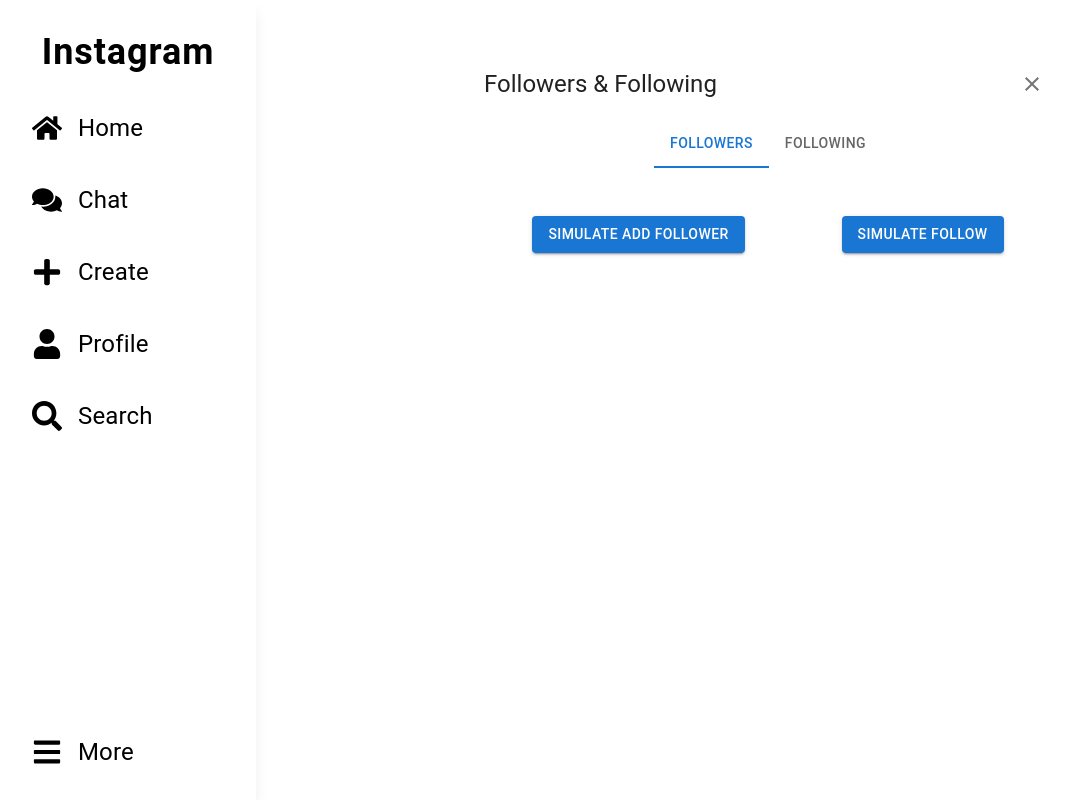
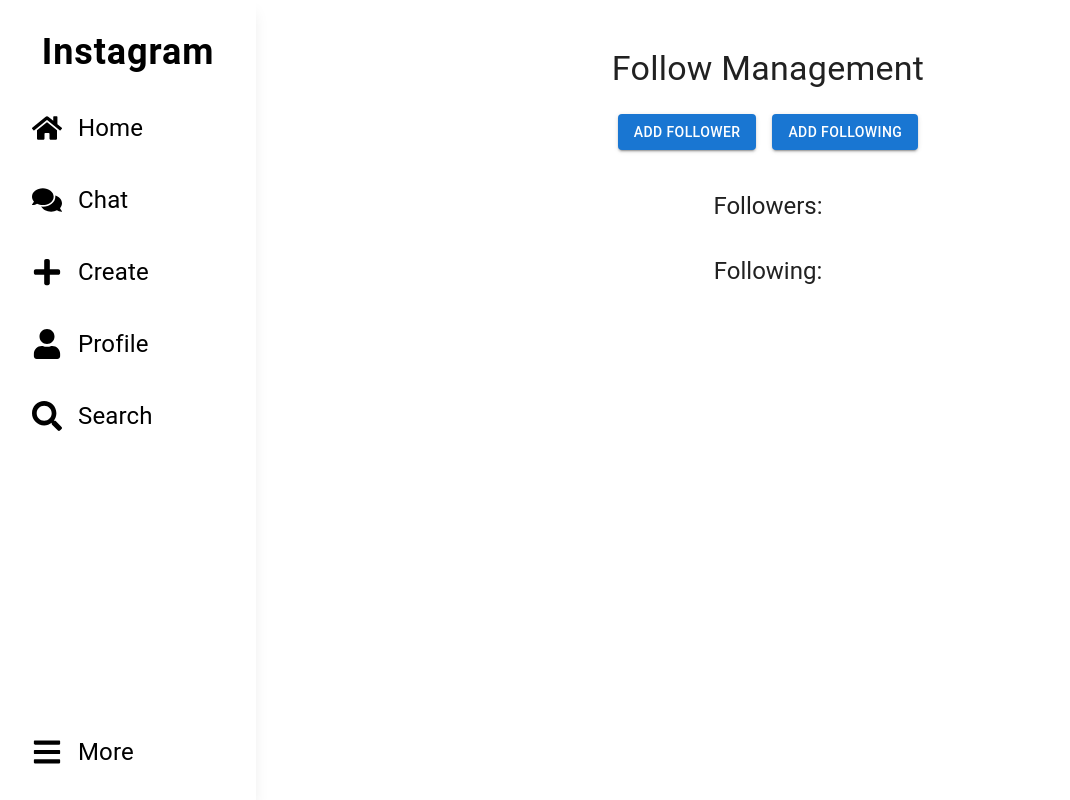
Before and after one commit to fatimamaqsood29/chat, a React (Vite) app: page /follow in a window 1280 px wide. Shown: the whole page, without its empty margins (0-1070 px from the left). Built offline with nearby package versions, Linux system fonts and the light colour scheme.

Commit message:
golbal state management

```diff
--- a/package.json
+++ b/package.json
@@ -17,6 +17,7 @@
     "@hookform/resolvers": "^3.10.0",
     "@mui/icons-material": "^6.4.2",
     "@mui/material": "^6.4.2",
+    "@reduxjs/toolkit": "^2.5.1",
     "@tailwindcss/vite": "^4.0.2",
     "@tanstack/react-query": "^5.65.1",
     "framer-motion": "^12.0.6",
@@ -25,6 +26,7 @@
     "react-hook-form": "^7.54.2",
     "react-hot-toast": "^2.5.1",
     "react-icons": "^5.4.0",
+    "react-redux": "^9.2.0",
     "react-router-dom": "^7.1.4",
     "react-toastify": "^11.0.3",
     "tailwindcss": "^4.0.2",
--- a/src/App.jsx
+++ b/src/App.jsx
@@ -1,4 +1,3 @@
-// App.js
 import React, { useState } from 'react';
 import { BrowserRouter as Router, Routes, Route } from 'react-router-dom';
 import { Toaster } from 'react-hot-toast';
@@ -22,7 +21,7 @@
       <Router>
         <div className="min-h-screen flex relative">
           {/* Fixed Navigation Bar */}
-          <div className="w-64 h-screen fixed left-0">
+          <div className="w-64 h-screen fixed left-0 bg-gray-100 dark:bg-gray-900">
             <Navbar
               setIsSearchOpen={setIsSearchOpen}
               isSearchOpen={isSearchOpen}
@@ -31,16 +30,16 @@
 
           {/* Search Overlay */}
           {isSearchOpen && (
-            <div className="fixed top-0 left-19 w-96 h-screen border-r p-4 bg-white z-50 shadow-md">
+            <div className="fixed top-0 left-20 w-96 h-screen border-r p-4 bg-white z-50 shadow-md dark:bg-gray-800">
               <SearchScreen onClose={() => setIsSearchOpen(false)} />
             </div>
           )}
 
           {/* Main Content Area */}
           <div
-            className={`flex-grow p-4 relative ${
-              isSearchOpen ? 'ml-[160px]' : 'ml-64'
-            }`}
+            className={`flex-grow p-4 ${
+              isSearchOpen ? 'ml-96' : 'ml-64'
+            } transition-all`}
           >
             <Toaster position="top-right" reverseOrder={false} />
             <Routes>
--- /dev/null
+++ b/src/features/followSlice.js
@@ -0,0 +1,36 @@
+import { createSlice } from '@reduxjs/toolkit';
+
+const initialState = {
+  followers: [],
+  following: [],
+  // Seed dummy suggestions for follow recommendations:
+  suggestions: [
+    { id: 1, username: 'nature_lover', img: 'https://via.placeholder.com/50' },
+    { id: 2, username: 'tech_guru', img: 'https://via.placeholder.com/50' },
+    { id: 3, username: 'fitness_freak', img: 'https://via.placeholder.com/50' },
+    { id: 4, username: 'travel_junkie', img: 'https://via.placeholder.com/50' },
+    { id: 5, username: 'foodie_diaries', img: 'https://via.placeholder.com/50' },
+  ],
+};
+
+const followSlice = createSlice({
+  name: 'follow',
+  initialState,
+  reducers: {
+    addFollower: (state, action) => {
+      state.followers.push(action.payload);
+    },
+    addFollowing: (state, action) => {
+      state.following.push(action.payload);
+    },
+    removeFollower: (state, action) => {
+      state.followers = state.followers.filter(user => user.id !== action.payload);
+    },
+    removeFollowing: (state, action) => {
+      state.following = state.following.filter(user => user.id !== action.payload);
+    },
+  },
+});
+
+export const { addFollower, addFollowing, removeFollower, removeFollowing } = followSlice.actions;
+export default followSlice.reducer;
--- /dev/null
+++ b/src/features/postSlice.js
@@ -0,0 +1,46 @@
+import { createSlice } from '@reduxjs/toolkit';
+
+const initialState = {
+  posts: [
+    {
+      id: 1,
+      username: 'mishi_262',
+      image: 'https://via.placeholder.com/300',
+      likes: 0,
+      liked: false,
+      comments: [],
+      showCommentInput: false,
+    },
+    // Add more sample posts if needed
+  ],
+};
+
+const postSlice = createSlice({
+  name: 'post',
+  initialState,
+  reducers: {
+    toggleLikePost: (state, action) => {
+      const post = state.posts.find((p) => p.id === action.payload);
+      if (post) {
+        post.liked = !post.liked;
+        post.likes = post.liked ? post.likes + 1 : post.likes - 1;
+      }
+    },
+    toggleCommentInput: (state, action) => {
+      const post = state.posts.find((p) => p.id === action.payload);
+      if (post) {
+        post.showCommentInput = !post.showCommentInput;
+      }
+    },
+    addCommentToPost: (state, action) => {
+      const { postId, commentText } = action.payload;
+      const post = state.posts.find((p) => p.id === postId);
+      if (post) {
+        post.comments.push(commentText);
+      }
+    },
+  },
+});
+
+export const { toggleLikePost, toggleCommentInput, addCommentToPost } = postSlice.actions;
+export default postSlice.reducer;
--- a/src/pages/Follow.jsx
+++ b/src/pages/Follow.jsx
@@ -1,151 +1,78 @@
-// src/pages/Follow.js
-import React, { useState, useEffect } from "react";
-import {
-  Box,
-  Tabs,
-  Tab,
-  List,
-  ListItem,
-  ListItemAvatar,
-  ListItemText,
-  Avatar,
-  Button,
-  IconButton,
-  Typography,
-} from "@mui/material";
-import { Close } from "@mui/icons-material";
-import { useNavigate, useLocation } from "react-router-dom";
-import { toast } from "react-toastify";
+import React from 'react';
+import { useDispatch, useSelector } from 'react-redux';
+import { addFollower, addFollowing, removeFollower, removeFollowing } from '../features/followSlice';
+import { Box, Button, Typography, Container, List, ListItem, IconButton } from '@mui/material';
+import DeleteIcon from '@mui/icons-material/Delete';
 
-const Follow = () => {
-  const navigate = useNavigate();
-  const location = useLocation();
-  // Use the passed state to determine the initial tab ("followers" or "following")
-  const initialTab = location.state?.tab || "followers";
-  const [selectedTab, setSelectedTab] = useState(initialTab);
-  const [followers, setFollowers] = useState([]);
-  const [following, setFollowing] = useState([]);
-
-  useEffect(() => {
-    // Load existing data from localStorage (or use empty arrays)
-    const storedFollowers = JSON.parse(localStorage.getItem("followers")) || [];
-    const storedFollowing = JSON.parse(localStorage.getItem("following")) || [];
-    setFollowers(storedFollowers);
-    setFollowing(storedFollowing);
-  }, []);
-
-  const handleTabChange = (event, newValue) => {
-    setSelectedTab(newValue);
+function Follow() {
+  const dispatch = useDispatch();
+  const followers = useSelector((state) => state.follow.followers);
+  const following = useSelector((state) => state.follow.following);
+  const handleAddFollower = () => {
+    dispatch(addFollower({
+      id: Date.now(),
+      username: `follower_${Date.now()}`
+    }));
   };
 
-  const handleUnfollow = (userId) => {
-    const updatedFollowing = following.filter((user) => user.id !== userId);
-    setFollowing(updatedFollowing);
-    localStorage.setItem("following", JSON.stringify(updatedFollowing));
-    toast.success("Unfollowed successfully!");
+  const handleAddFollowing = () => {
+    dispatch(addFollowing({ id: Date.now(), username: `following_${Date.now()}` }));
   };
 
-  const handleRemoveFollower = (userId) => {
-    const updatedFollowers = followers.filter((user) => user.id !== userId);
-    setFollowers(updatedFollowers);
-    localStorage.setItem("followers", JSON.stringify(updatedFollowers));
-    toast.success("Follower removed successfully!");
+  const handleRemoveFollower = (id) => {
+    dispatch(removeFollower(id));
   };
 
-  // --- Dummy simulation functions ---
-  const simulateAddFollower = () => {
-    const newFollower = {
-      id: Date.now(), // unique id based on current timestamp
-      username: `follower_${Date.now()}`,
-      profileImage: "https://via.placeholder.com/40",
-    };
-    const updatedFollowers = [...followers, newFollower];
-    setFollowers(updatedFollowers);
-    localStorage.setItem("followers", JSON.stringify(updatedFollowers));
-    toast.success("Dummy follower added!");
-  };
-
-  const simulateAddFollowing = () => {
-    const newFollowing = {
-      id: Date.now(), // unique id based on current timestamp
-      username: `following_${Date.now()}`,
-      profileImage: "https://via.placeholder.com/40",
-    };
-    const updatedFollowing = [...following, newFollowing];
-    setFollowing(updatedFollowing);
-    localStorage.setItem("following", JSON.stringify(updatedFollowing));
-    toast.success("Dummy following added!");
-  };
-
-  const handleClose = () => {
-    // Navigate back to the previous page (typically the ProfileScreen)
-    navigate(-1);
+  const handleRemoveFollowing = (id) => {
+    dispatch(removeFollowing(id));
   };
 
   return (
-    <Box width="100%" maxWidth="600px" margin="auto" mt={4} p={2}>
-      <Box display="flex" justifyContent="space-between" alignItems="center" mb={2}>
-        <Typography variant="h5">Followers &amp; Following</Typography>
-        <IconButton onClick={handleClose}>
-          <Close />
+    <Container>
+      <Box sx={{ textAlign: 'center', marginTop: 4 }}>
+        <Typography variant="h4" gutterBottom>
+          Follow Management
+        </Typography>
+
+        <Box sx={{ marginTop: 2 }}>
+          <Button onClick={handleAddFollower} variant="contained" sx={{ margin: 1 }}>
+            Add Follower
+          </Button>
+          <Button onClick={handleAddFollowing} variant="contained" sx={{ margin: 1 }}>
+            Add Following
+          </Button>
+        </Box>
+
+        <Box sx={{ marginTop: 4 }}>
+          <Typography variant="h5">Followers:</Typography>
+          <List>
+            {followers.map((follower) => (
+              <ListItem key={follower.id} sx={{ display: 'flex', justifyContent: 'space-between' }}>
+                <Typography>{follower.username}</Typography>
+                <IconButton onClick={() => handleRemoveFollower(follower.id)}>
+                  <DeleteIcon />
                 </IconButton>
-      </Box>
-      <Tabs
-        value={selectedTab}
-        onChange={handleTabChange}
-        indicatorColor="primary"
-        textColor="primary"
-        centered
-      >
-        <Tab label="Followers" value="followers" />
-        <Tab label="Following" value="following" />
-      </Tabs>
-      <Box mt={2}>
+              </ListItem>
+            ))}
+          </List>
+
+          <Typography variant="h5" sx={{ marginTop: 2 }}>
+            Following:
+          </Typography>
           <List>
-          {selectedTab === "followers"
-            ? followers.map((user) => (
-                <ListItem key={user.id}>
-                  <ListItemAvatar>
-                    <Avatar src={user.profileImage} />
-                  </ListItemAvatar>
-                  <ListItemText primary={user.username} />
-                  <Button
-                    variant="outlined"
-                    color="error"
-                    onClick={() => handleRemoveFollower(user.id)}
-                  >
-                    Remove
-                  </Button>
-                </ListItem>
-              ))
-            : following.map((user) => (
-                <ListItem key={user.id}>
-                  <ListItemAvatar>
-                    <Avatar src={user.profileImage} />
-                  </ListItemAvatar>
-                  <ListItemText primary={user.username} />
-                  <Button
-                    variant="outlined"
-                    color="error"
-                    onClick={() => handleUnfollow(user.id)}
-                  >
-                    Unfollow
-                  </Button>
+            {following.map((user) => (
+              <ListItem key={user.id} sx={{ display: 'flex', justifyContent: 'space-between' }}>
+                <Typography>{user.username}</Typography>
+                <IconButton onClick={() => handleRemoveFollowing(user.id)}>
+                  <DeleteIcon />
+                </IconButton>
               </ListItem>
             ))}
           </List>
         </Box>
-      {/* --- Dummy Action Buttons for Simulation --- */}
-      <Box mt={2} display="flex" justifyContent="space-around">
-        <Button variant="contained" onClick={simulateAddFollower}>
-          Simulate Add Follower
-        </Button>
-        <Button variant="contained" onClick={simulateAddFollowing}>
-          Simulate Follow
-        </Button>
       </Box>
-    </Box>
+    </Container>
   );
-};
+}
 
 export default Follow;
--- a/src/pages/ProfileScreen.jsx
+++ b/src/pages/ProfileScreen.jsx
@@ -14,6 +14,8 @@
 import "react-toastify/dist/ReactToastify.css";
 import { useState, useEffect } from "react";
 import { useNavigate, useLocation } from "react-router-dom";
+import { useSelector } from 'react-redux';
+
 
 function ProfileScreen() {
   const navigate = useNavigate();
@@ -28,12 +30,15 @@
   });
 
   // Social data
-  const [followers, setFollowers] = useState(
-    JSON.parse(localStorage.getItem("followers")) || []
-  );
-  const [following, setFollowing] = useState(
-    JSON.parse(localStorage.getItem("following")) || []
-  );
+  // const [followers, setFollowers] = useState(
+  //   JSON.parse(localStorage.getItem("followers")) || []
+  // );
+  // const [following, setFollowing] = useState(
+  //   JSON.parse(localStorage.getItem("following")) || []
+  // );
+  const followers = useSelector((state) => state.follow.followers);
+  const following = useSelector((state) => state.follow.following);
+
 
   // Posts data
   const [uploadedImages, setUploadedImages] = useState(
--- /dev/null
+++ b/src/store/store.js
@@ -0,0 +1,10 @@
+import { configureStore } from '@reduxjs/toolkit';
+import followReducer from '../features/followSlice';
+import postReducer from '../features/postSlice';
+
+export default configureStore({
+  reducer: {
+    follow: followReducer,
+    post: postReducer,
+  },
+});
```
Also changed, not shown: src/main.jsx (+13 -9 lines), src/pages/Home.jsx (+59 -71 lines), 1 other file (tests, documents, lock files or other folders). Lines whose indentation alone changed are shown as unchanged.
